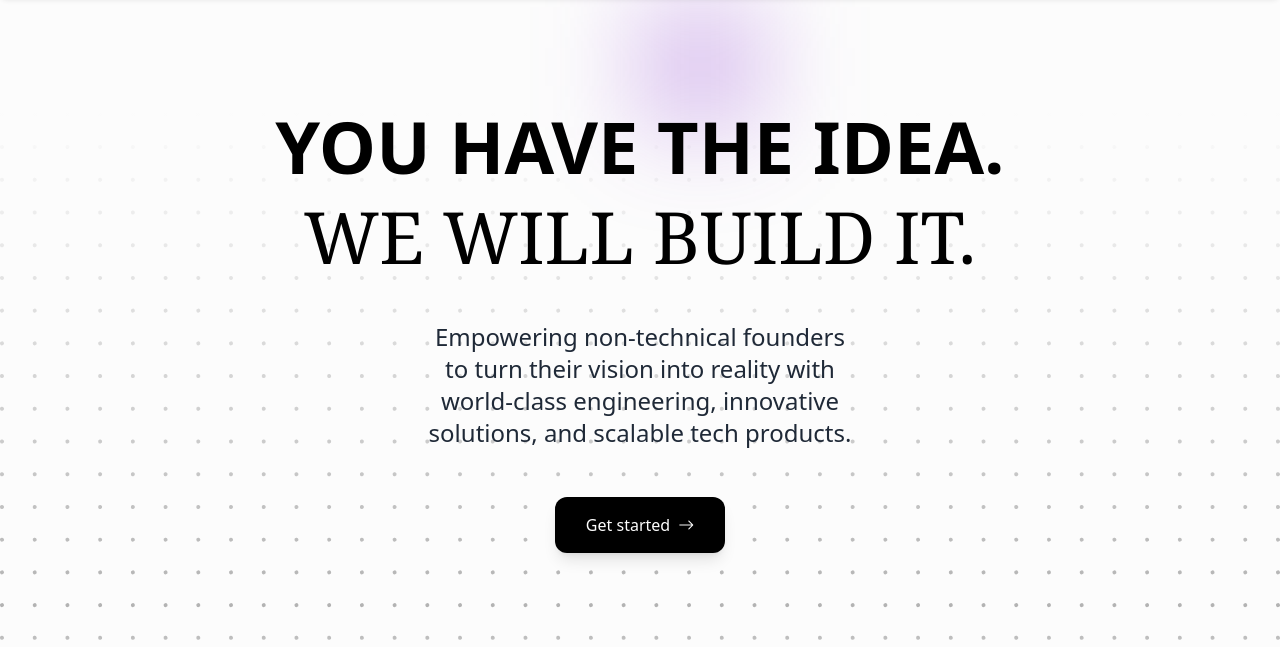
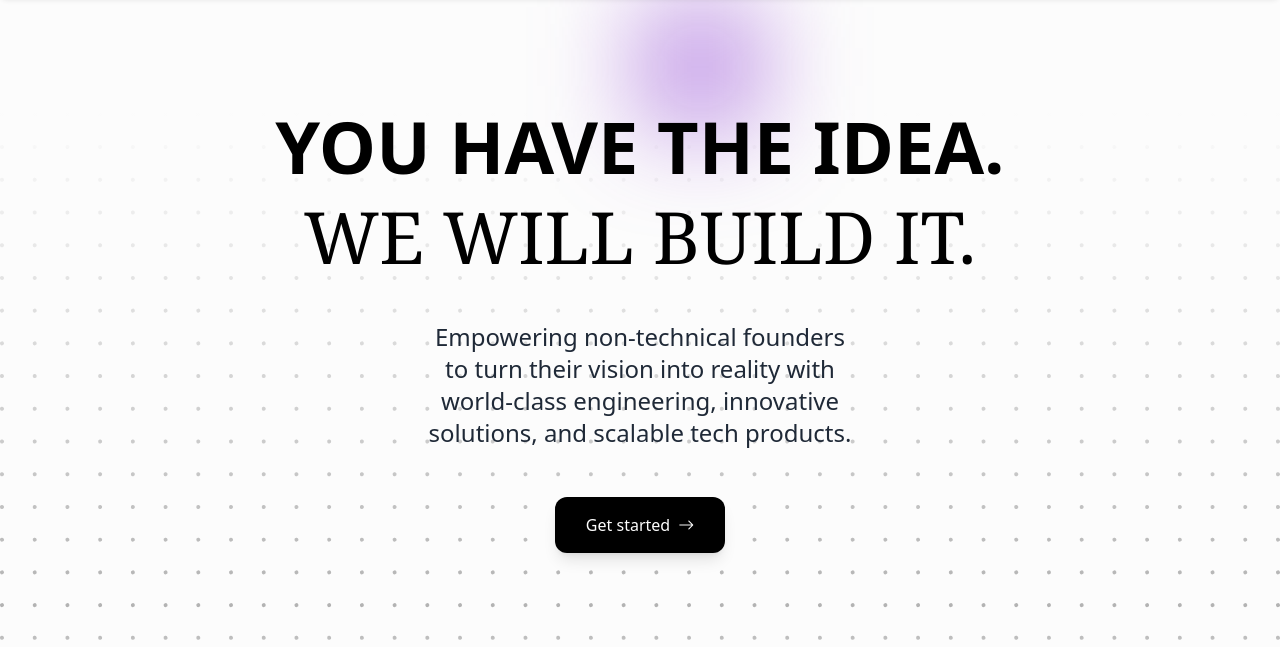
Before and after one commit to VamSolutions/landing-page, a website: page index.html in a window 1280 px wide. Shown: the part 153-800 px from the top of the page. Drawn offline with nearby package versions, Linux system fonts and the light colour scheme; files that its build step writes are made by us from their sources; a script that the page names is missing; a web font is replaced by a local one.

Commit message:
Try reverting gradient

```diff
--- a/css/index.css
+++ b/css/index.css
@@ -147,7 +147,7 @@ hr {
 }
 
 .purple-bg-grad {
-  background: rgba(126, 34, 206, 0.3);
+  background: rgba(126, 34, 206, 0.5);
   filter: blur(50px);
   -webkit-filter: blur(50px);
 }
--- a/index.html
+++ b/index.html
@@ -183,7 +183,7 @@
       <div
         class="hero-bg-gradient tw-relative tw-flex tw-h-full tw-min-h-[100vh] tw-w-full tw-flex-col tw-place-content-center tw-gap-6 tw-p-[5%] max-xl:tw-place-items-center max-lg:tw-p-4"
       >
-        <div class="purple-bg-grad reveal-up tw-absolute tw-left-1/2 tw-top-[10%] tw-h-[120px] tw-w-[120px]"></div>
+        <div class="purple-bg-grad  reveal-up tw-absolute tw-left-1/2 tw--translate-1/2 tw-top-[10%] tw-h-[120px] tw-w-[120px]"></div>
 
         <div class="tw-flex tw-flex-col tw-min-h-[60vh] tw-place-content-center tw-items-center">
           <h2
```
